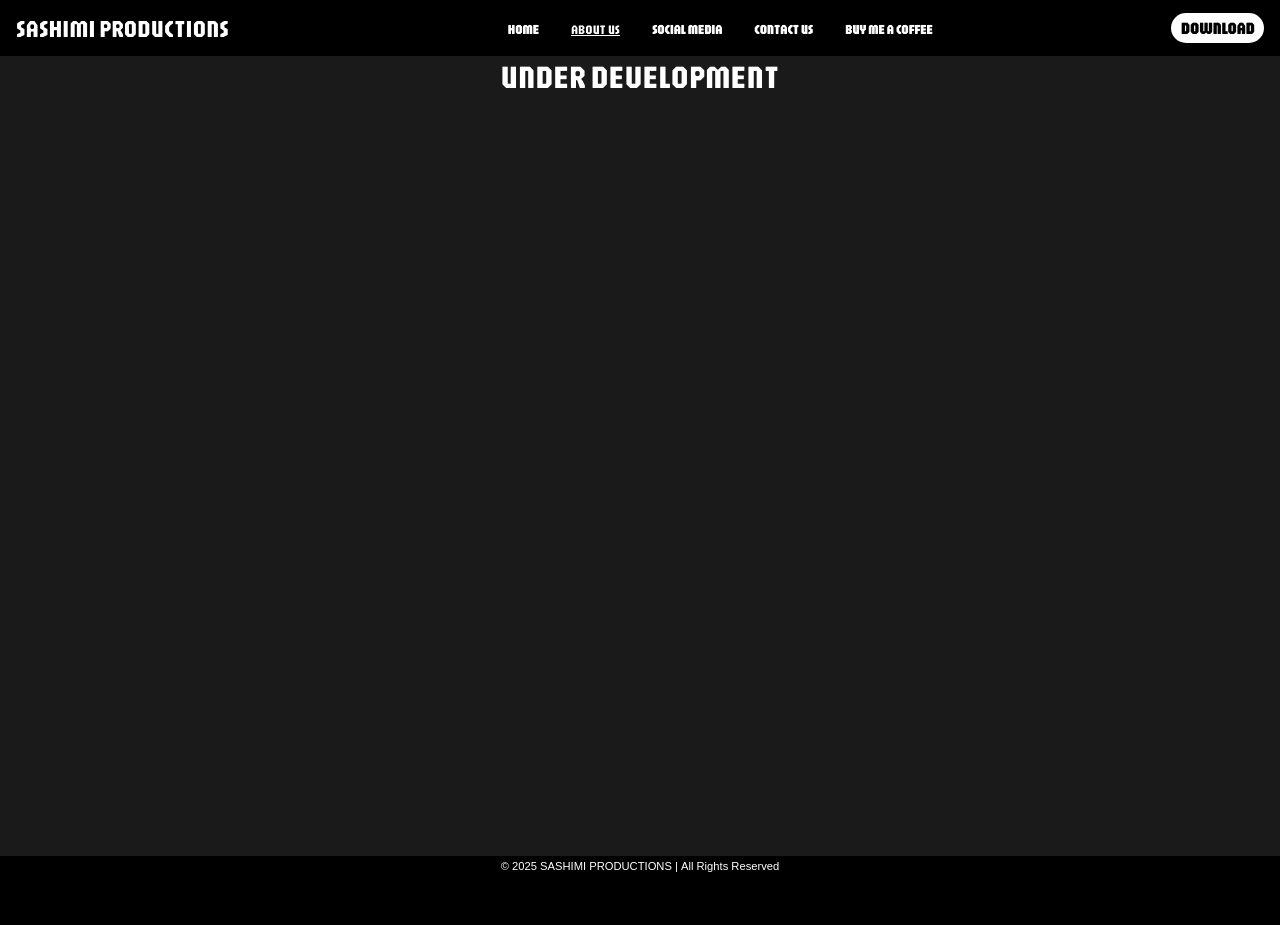
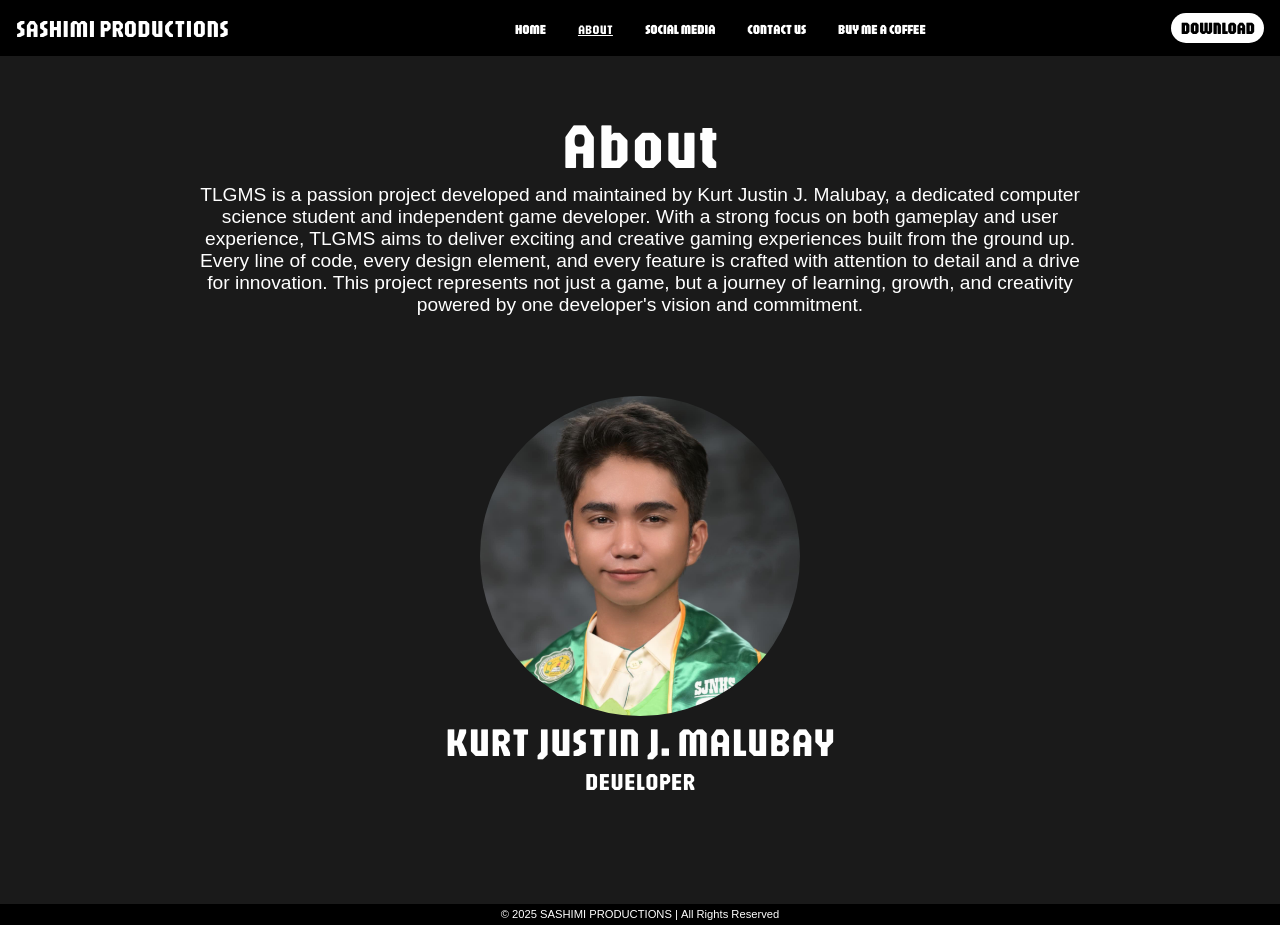
Before and after one commit to KurtJustinMalubay/TLBMS-WEBSITE, a plain HTML site: page about.html in a window 1280 px wide. Before the commit the page ends 877 px from the top, so only its background shows below. Drawn offline with Linux system fonts and the light colour scheme.

Commit message:
Added about

```diff
--- a/about.html
+++ b/about.html
@@ -18,7 +18,7 @@
             <a href="./index.html">HOME</a>
           </li>
           <li class="hover">
-            <a href="./about.html"><u>ABOUT US</u></a>
+            <a href="./about.html"><u>ABOUT</u></a>
           </li>
           <li class="hover"><a href="./social.html">SOCIAL MEDIA</a></li>
           <li class="hover"><a href="./contacts.html">CONTACT US</a></li>
@@ -29,8 +29,16 @@
         <a href="https://github.com/KurtJustinMalubay/TLBMS.git" class="DownloadBtn hover" target="_blank">DOWNLOAD</a>
       </div>
     </nav>
-    <div class="mainCont">
-      <center><h1 class="test">UNDER DEVELOPMENT</h1></center>
+    <div class="mainCont white center">
+      <h1 class="large">About</h1>
+      <p class="aboutText">
+        TLGMS is a passion project developed and maintained by Kurt Justin J. Malubay, a dedicated computer science student and independent game developer. With a strong focus on both gameplay and user experience, TLGMS aims to deliver exciting and
+        creative gaming experiences built from the ground up. Every line of code, every design element, and every feature is crafted with attention to detail and a drive for innovation. This project represents not just a game, but a journey of
+        learning, growth, and creativity powered by one developer's vision and commitment.
+      </p>
+      <img src="./images/Logos/kurt.png" class="profile" />
+      <h2 class="profText">KURT JUSTIN J. MALUBAY</h2>
+      <p style="all: unset; font-size: 1.5rem">DEVELOPER</p>
     </div>
     <footer><p>© 2025 SASHIMI PRODUCTIONS | All Rights Reserved</p></footer>
   </body>
--- a/styles.css
+++ b/styles.css
@@ -16,6 +16,14 @@
   font-weight: lighter;
 }
 
+.white {
+  color: white;
+}
+.center {
+  text-align: center;
+  align-items: center;
+  padding-top: 3rem;
+}
 .hover {
   transition: transform 0.3s ease-in-out;
 }
@@ -228,6 +236,27 @@ footer p {
 }
 /*SOCIALS PAGE*/
 
+/*ABOUT PAGE*/
+.profile {
+  max-width: 20rem;
+  border-radius: 50%;
+  align-self: center;
+  margin-top: 5rem;
+}
+.profText {
+  font-size: 2.5rem;
+}
+
+.aboutText {
+  font-family: arial;
+  max-width: 70%;
+  font-size: 1.2rem;
+}
+
+.large {
+  font-size: 4rem;
+}
+
 @media screen and (max-width: 950px) {
   body {
     height: auto;
```
Also changed, not shown: contacts.html (+1 -1 lines), index.html (+1 -1 lines), social.html (+1 -1 lines), images/Logos/kurt.png (added).
